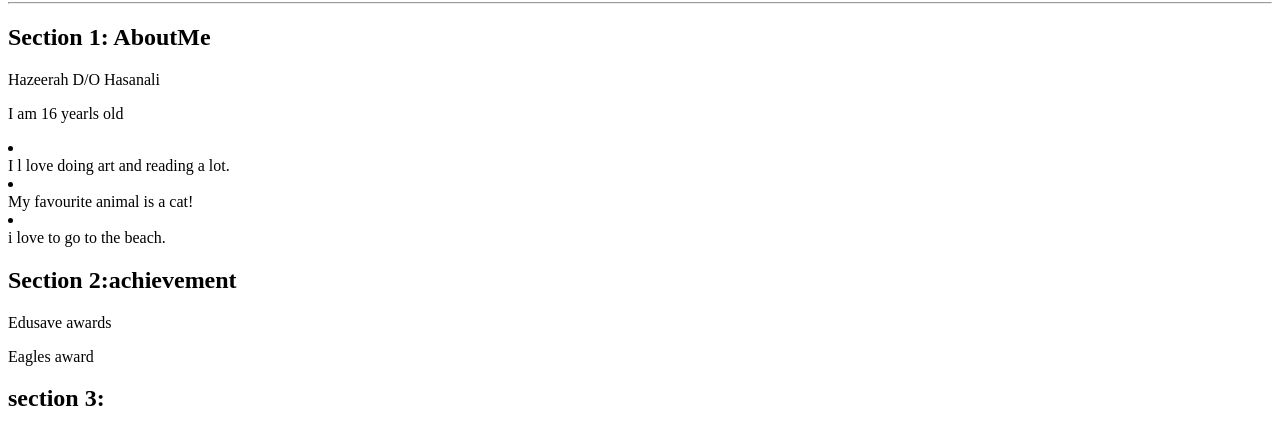
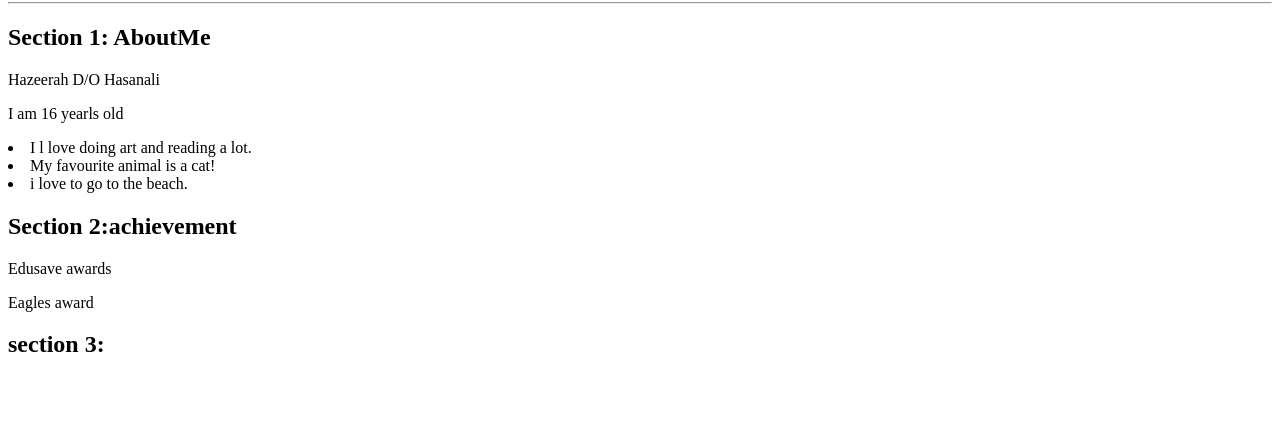
Before and after one commit to hazeeerah/hazeerah.github.io, a plain HTML site: page index.html in a window 1280 px wide. Shown: the part 78-522 px from the top of the page. Drawn offline with Linux system fonts and the light colour scheme.

Commit message:
Update index.html

```diff
--- a/index.html
+++ b/index.html
@@ -9,9 +9,9 @@
     <h2>Section 1: AboutMe</h2>
     <p>Hazeerah D/O Hasanali</p>
     <p>I am 16 yearls old </p>
-    <p><li></li>I l love doing art and reading a lot.
-      <li></li>My favourite animal  is a cat!
-      <li></li>i love to go to the beach.</p>
+    <p><li>I l love doing art and reading a lot.</li>
+      <li>My favourite animal  is a cat!</li>
+      <li>i love to go to the beach.</li></p>
     <h2>Section 2:achievement</h2>
     <p>Edusave awards</p>
     <p>Eagles award </p>
```
